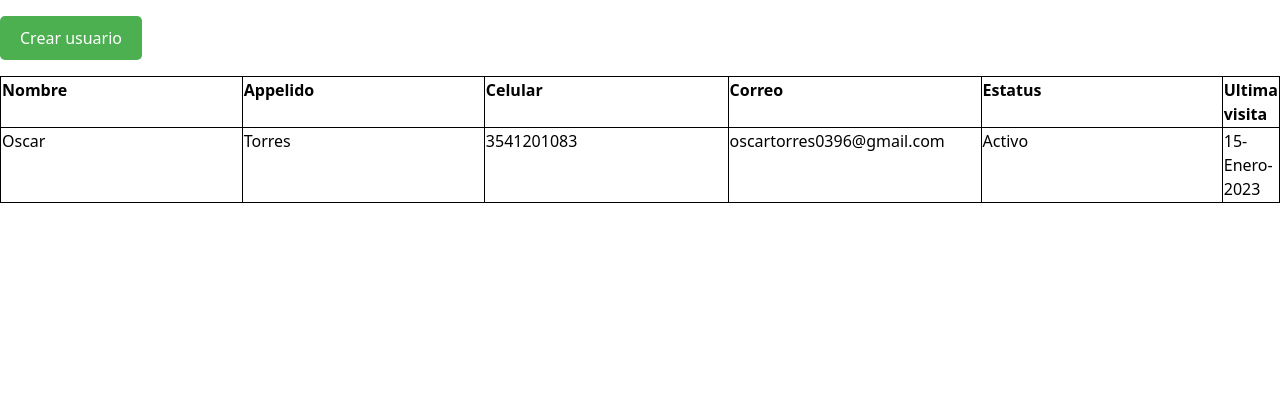
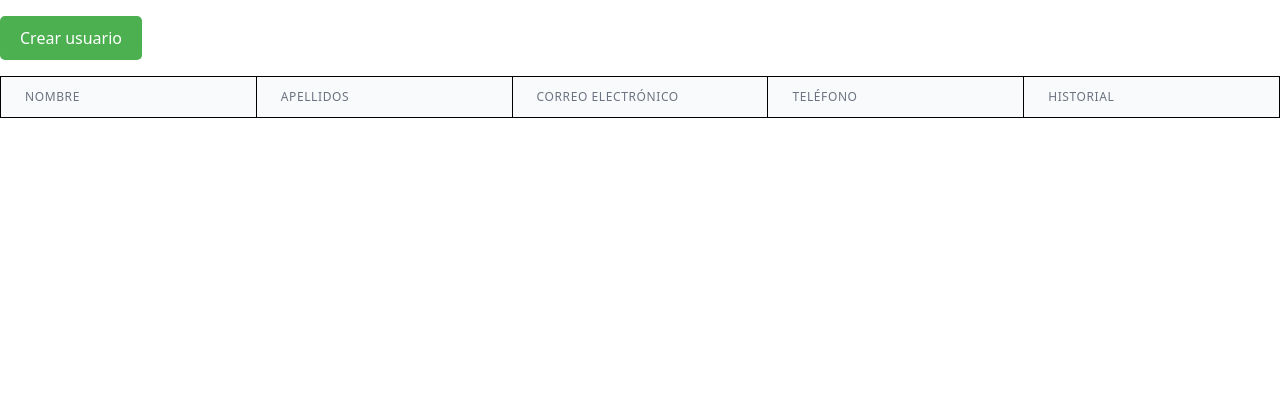
Before and after one commit to oscartorres96/a, a Django app: template dashboard/templates/clients/main.html in a window 1280 px wide. Shown: the part 45-447 px from the top of the page. Run offline with Django 3.2, Linux system fonts and the light colour scheme; the template is opened without the code that fills it, so the values that code supplies are empty; some libraries are stand-ins or nearby versions.

Commit message:
tabla de clientes desde la base de datos

```diff
--- a/dashboard/Clients.py
+++ b/dashboard/Clients.py
@@ -18,5 +18,8 @@ class Clients:
         else:
             return "exists"
 
+    def get_clients(self):
+        return list(self.collection.find({}))
+
     def __del__(self):
         self.client.close()
--- /dev/null
+++ b/dashboard/templates/clients/vue_components/client-modal.html
@@ -0,0 +1,90 @@
+<div class="flex items-end">
+    <div class="py-4">
+        <button class="modal-button" @click="changeModal(true)">Crear usuario</button>
+    </div>
+    <!-- Main modal -->
+    <div class="modal fixed w-full h-full top-0 left-0 flex items-center justify-center z-50" v-if="showModal">
+        <div class="modal-overlay absolute w-full h-full bg-gray-900 opacity-50"></div>
+
+        <div class="modal-container bg-white w-11/12 md:max-w-md mx-auto rounded shadow-lg z-50 overflow-y-auto">
+          <div class="modal-content py-4 text-left px-6">
+            <div class="flex justify-between items-center pb-3">
+              <p class="text-2xl font-bold">Nuevo cliente [[ form.name ]]</p>
+              <div class="modal-close cursor-pointer z-50" @click="changeModal(false)">
+                <svg class="fill-current text-black" xmlns="http://www.w3.org/2000/svg" width="18" height="18" viewBox="0 0 18 18">
+                  <path d="M18 1.5l-1.5-1.5-7.5 7.5-7.5-7.5-1.5 1.5 7.5 7.5-7.5 7.5 1.5 1.5 7.5-7.5 7.5 7.5 1.5-1.5-7.5-7.5z"/>
+                </svg>
+              </div>
+            </div>
+
+            <div class="modal-body">
+                <form @submit.prevent="submitForm">
+                  <div class="mb-4">
+                    <label class="block text-gray-700 font-bold mb-2" for="name">
+                      Nombre
+                    </label>
+                    <input v-model="form.name"
+                           class="shadow appearance-none border rounded w-full py-2 px-3 text-gray-700 leading-tight focus:outline-none focus:shadow-outline"
+                           id="name"
+                           type="text"
+                           placeholder="Ingresa el nombre">
+                  </div>
+                  <div class="mb-4">
+                    <label class="block text-gray-700 font-bold mb-2" for="name">
+                      Apellidos
+                    </label>
+                    <input v-model="form.lastname"
+                           class="shadow appearance-none border rounded w-full py-2 px-3 text-gray-700 leading-tight focus:outline-none focus:shadow-outline"
+                           id="name"
+                           type="text"
+                           placeholder="Ingresa los apellidos">
+                  </div>
+                  <div class="mb-4">
+                    <label class="block text-gray-700 font-bold mb-2" for="email">
+                      Correo
+                    </label>
+                    <input v-model="form.email"
+                           class="shadow appearance-none border rounded w-full py-2 px-3 text-gray-700 leading-tight focus:outline-none focus:shadow-outline"
+                           id="email"
+                           type="email"
+                           placeholder="Ingresa el correo">
+                  </div>
+                  <div class="mb-4">
+                    <label class="block text-gray-700 font-bold mb-2" for="name">
+                      Número de celular
+                    </label>
+                    <input v-model="form.phoneNumber"
+                           class="shadow appearance-none border rounded w-full py-2 px-3 text-gray-700 leading-tight focus:outline-none focus:shadow-outline"
+                           id="name"
+                           type="text"
+                           placeholder="Ingresa el número de celular">
+                  </div>
+
+                  <div v-if="errors.length > 0" class="bg-red-100 border border-red-400 text-red-700 px-4 py-3 rounded relative" role="alert">
+                    <strong class="font-bold">¡Error!</strong>
+                    <ul>
+                      <li v-for="error in errors">[[ error ]]</li>
+                    </ul>
+                    <span class="absolute top-0 bottom-0 right-0 px-4 py-3">
+                      <svg class="fill-current h-6 w-6 text-red-500" role="button" xmlns="http://www.w3.org/2000/svg" viewBox="0 0 20 20" @click="this.errors = []">
+                        <title>Close</title>
+                        <path fill-rule="evenodd" d="M10.707 10l4.147 4.146a.5.5 0 0 1-.708.708L10 10.707l-4.146 4.147a.5.5 0 1 1-.708-.708L9.293 10 5.146 5.854a.5.5 0 1 1 .708-.708L10 9.293l4.146-4.147a.5.5 0 0 1 .708.708L10.707 10z"/>
+                      </svg>
+                    </span>
+                  </div>
+
+                  <div class="flex justify-end mt-3">
+                    <button class="modal-close px-4 bg-gray-500 p-3 rounded-lg text-white hover:bg-gray-400" @click="showModal = false">Cerrar</button>
+                    <button type="submit" class="bg-blue-500 hover:bg-blue-700 text-white font-bold py-2 px-4 rounded">Guardar</button>
+                  </div>
+                </form>
+            </div>
+
+            <div class="modal-footer flex justify-end pt-2">
+
+            </div>
+          </div>
+        </div>
+    </div>
+
+</div>
--- a/dashboard/templates/clients/vue_components/vue-clients-app.html
+++ b/dashboard/templates/clients/vue_components/vue-clients-app.html
@@ -12,6 +12,7 @@ const app = Vue.createApp({
     data: function(){
         return{
             showModal: false,
+            clients: []
         };
     },
     props: [],
@@ -20,32 +21,53 @@ const app = Vue.createApp({
     <v-new-client/>
 
     <div class="container mx-auto">
-    <table class="table-auto clients">
-      <thead>
+      <table class="min-w-full divide-y divide-gray-200">
+        <thead class="bg-gray-50">
           <tr>
-          <th>Nombre</th>
-          <th>Appelido</th>
-          <th>Celular</th>
-          <th>Correo</th>
-          <th>Estatus</th>
-          <th>Ultima visita</th>
+            <th scope="col" class="px-6 py-3 text-left text-xs font-medium text-gray-500 uppercase tracking-wider">Nombre</th>
+            <th scope="col" class="px-6 py-3 text-left text-xs font-medium text-gray-500 uppercase tracking-wider">Apellidos</th>
+            <th scope="col" class="px-6 py-3 text-left text-xs font-medium text-gray-500 uppercase tracking-wider">Correo electrónico</th>
+            <th scope="col" class="px-6 py-3 text-left text-xs font-medium text-gray-500 uppercase tracking-wider">Teléfono</th>
+            <th scope="col" class="px-6 py-3 text-left text-xs font-medium text-gray-500 uppercase tracking-wider">Historial</th>
           </tr>
         </thead>
-      <tbody>
-        <tr>
-          <td>Oscar</td>
-          <td>Torres</td>
-          <td>3541201083</td>
-          <td>oscartorres0396@gmail.com</td>
-          <td>Activo</td>
-          <td>15-Enero-2023</td>
+        <tbody class="bg-white divide-y divide-gray-200">
+          <tr v-for="client in clients">
+            <td class="px-6 py-4 whitespace-nowrap">[[ client.name ]]</td>
+            <td class="px-6 py-4 whitespace-nowrap">[[ client.lastname ]]</td>
+            <td class="px-6 py-4 whitespace-nowrap">[[ client.email ]]</td>
+            <td class="px-6 py-4 whitespace-nowrap">[[ client.phoneNumber ]]</td>
+            <td class="px-6 py-4 whitespace-nowrap">
+              <button class="bg-blue-500 hover:bg-blue-700 text-white font-bold py-2 px-4 rounded" @click="showHistory(client)">Ver historial</button>
+            </td>
           </tr>
+          <!-- Agregar más filas según los datos de los clientes -->
         </tbody>
       </table>
     </div>
+
     `,
-    methods: {},
-    mounted: function () {},
+    methods: {
+      showHistory(client) {
+        console.log("Mostrar historial", client)
+      },
+
+      getClients() {
+        let that = this
+        axios.get('get_clitens')
+        .then(function (response) {
+          that.clients = response.data
+        })
+        .catch(function (error) {
+          // Manejar el error
+          console.log(error);
+        });
+
+      }
+    },
+    mounted: function () {
+      this.getClients()
+    },
     beforeUnmount() {},
     computed: {}
 });
--- a/dashboard/templates/clients/vue_components/vue-new-client-modal.html
+++ b/dashboard/templates/clients/vue_components/vue-new-client-modal.html
@@ -14,95 +14,20 @@ app.component('v-new-client', {
                 'phoneNumber': ''
             },
             fields: ['name', 'lastname', 'email', 'phoneNumber'],
-            errors: []
+            errors: [],
+            equivalences: {
+              'name': 'Nombre',
+              'lastname': 'Apellidos',
+              'email': 'Correo',
+              'phoneNumber': 'Número de celular'
+            }
         };
     },
     props: [],
     emits: [],
     template:
     `
-    <div class="flex items-end">
-        <div class="py-4">
-            <button class="modal-button" @click="changeModal(true)">Crear usuario</button>
-        </div>
-        <!-- Main modal -->
-        <div class="modal fixed w-full h-full top-0 left-0 flex items-center justify-center z-50" v-if="showModal">
-            <div class="modal-overlay absolute w-full h-full bg-gray-900 opacity-50"></div>
-
-            <div class="modal-container bg-white w-11/12 md:max-w-md mx-auto rounded shadow-lg z-50 overflow-y-auto">
-              <div class="modal-content py-4 text-left px-6">
-                <div class="flex justify-between items-center pb-3">
-                  <p class="text-2xl font-bold">Nuevo cliente [[ form.name ]]</p>
-                  <div class="modal-close cursor-pointer z-50" @click="changeModal(false)">
-                    <svg class="fill-current text-black" xmlns="http://www.w3.org/2000/svg" width="18" height="18" viewBox="0 0 18 18">
-                      <path d="M18 1.5l-1.5-1.5-7.5 7.5-7.5-7.5-1.5 1.5 7.5 7.5-7.5 7.5 1.5 1.5 7.5-7.5 7.5 7.5 1.5-1.5-7.5-7.5z"/>
-                    </svg>
-                  </div>
-                </div>
-
-                <div class="modal-body">
-                    <h3 class="text-lg font-bold mb-2">Formulario</h3>
-
-                    <form @submit.prevent="submitForm">
-                      <div class="mb-4">
-                        <label class="block text-gray-700 font-bold mb-2" for="name">
-                          Nombre
-                        </label>
-                        <input v-model="form.name"
-                               class="shadow appearance-none border rounded w-full py-2 px-3 text-gray-700 leading-tight focus:outline-none focus:shadow-outline"
-                               id="name"
-                               type="text"
-                               placeholder="Ingresa el nombre">
-                      </div>
-                      <div class="mb-4">
-                        <label class="block text-gray-700 font-bold mb-2" for="name">
-                          Apellidos
-                        </label>
-                        <input v-model="form.lastname"
-                               class="shadow appearance-none border rounded w-full py-2 px-3 text-gray-700 leading-tight focus:outline-none focus:shadow-outline"
-                               id="name"
-                               type="text"
-                               placeholder="Ingresa los apellidos">
-                      </div>
-                      <div class="mb-4">
-                        <label class="block text-gray-700 font-bold mb-2" for="email">
-                          Correo
-                        </label>
-                        <input v-model="form.email"
-                               class="shadow appearance-none border rounded w-full py-2 px-3 text-gray-700 leading-tight focus:outline-none focus:shadow-outline"
-                               id="email"
-                               type="email"
-                               placeholder="Ingresa el correo">
-                      </div>
-                      <div class="mb-4">
-                        <label class="block text-gray-700 font-bold mb-2" for="name">
-                          numero de celular
-                        </label>
-                        <input v-model="form.phoneNumber"
-                               class="shadow appearance-none border rounded w-full py-2 px-3 text-gray-700 leading-tight focus:outline-none focus:shadow-outline"
-                               id="name"
-                               type="text"
-                               placeholder="Ingresa el numero de celular">
-                      </div>
-
-                      <div class="flex justify-end">
-                        <button class="modal-close px-4 bg-gray-500 p-3 rounded-lg text-white hover:bg-gray-400" @click="showModal = false">Cerrar</button>
-                        <button type="submit"
-                                class="bg-blue-500 hover:bg-blue-700 text-white font-bold py-2 px-4 rounded">
-                            Guardar
-                        </button>
-                      </div>
-                    </form>
-                </div>
-
-                <div class="modal-footer flex justify-end pt-2">
-
-                </div>
-              </div>
-            </div>
-        </div>
-
-    </div>
+    {% include 'clients/vue_components/client-modal.html' %}
     `,
     methods: {
       changeModal(value) {
@@ -121,7 +46,7 @@ app.component('v-new-client', {
         this.errors = []
           for (const field of this.fields) {
             if (!this.form[field]) {
-              this.errors.push(`El campo ${field} es obligatorio.`);
+              this.errors.push(`El campo ${this.equivalences[field]} es obligatorio.`);
             }
           }
 
@@ -142,7 +67,7 @@ app.component('v-new-client', {
                     icon: 'error',
                     title: 'Oops...',
                     text: `El usuario con el correo ${this.form.email} ya existe`,
-                    footer: '<a href="">Why do I have this issue?</a>'
+                    footer: '<a href="">Se recomienda buscarlo en la tabla de usuarios</a>'
                   })
                 }
             }).catch(error => {
--- a/dashboard/urls.py
+++ b/dashboard/urls.py
@@ -10,4 +10,5 @@ urlpatterns = [
 
     path('admin_panel/clients', views.clients_dashboard, name="clients_dashboard"),
     path('admin_panel/createClient', views.create_client, name='create_client'),
+    path('admin_panel/get_clitens', views.get_clients, name='get_clients')
 ]
--- a/dashboard/views.py
+++ b/dashboard/views.py
@@ -20,3 +20,7 @@ def create_client(request):
     mimetype = "application/json"
     data = json.loads(request.body)
     return HttpResponse(dumps(Clients().create_client(data)), mimetype)
+
+def get_clients(request):
+    mimetype = "application/json"
+    return HttpResponse(dumps(Clients().get_clients()), mimetype)
```
Lines whose indentation alone changed are shown as unchanged.
